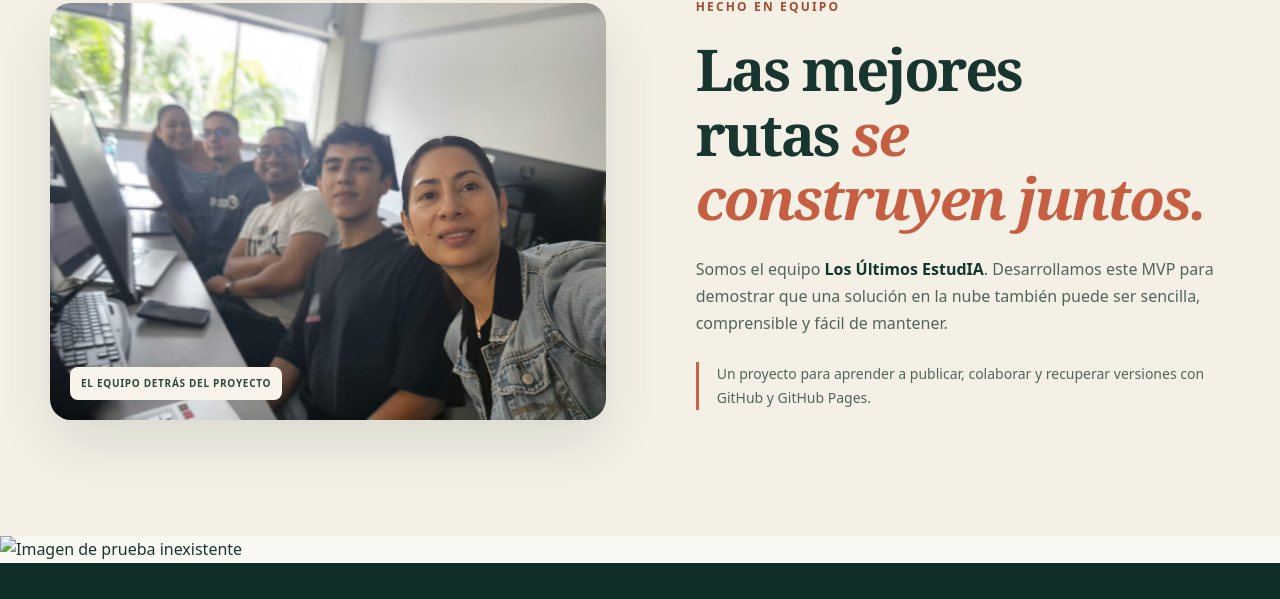
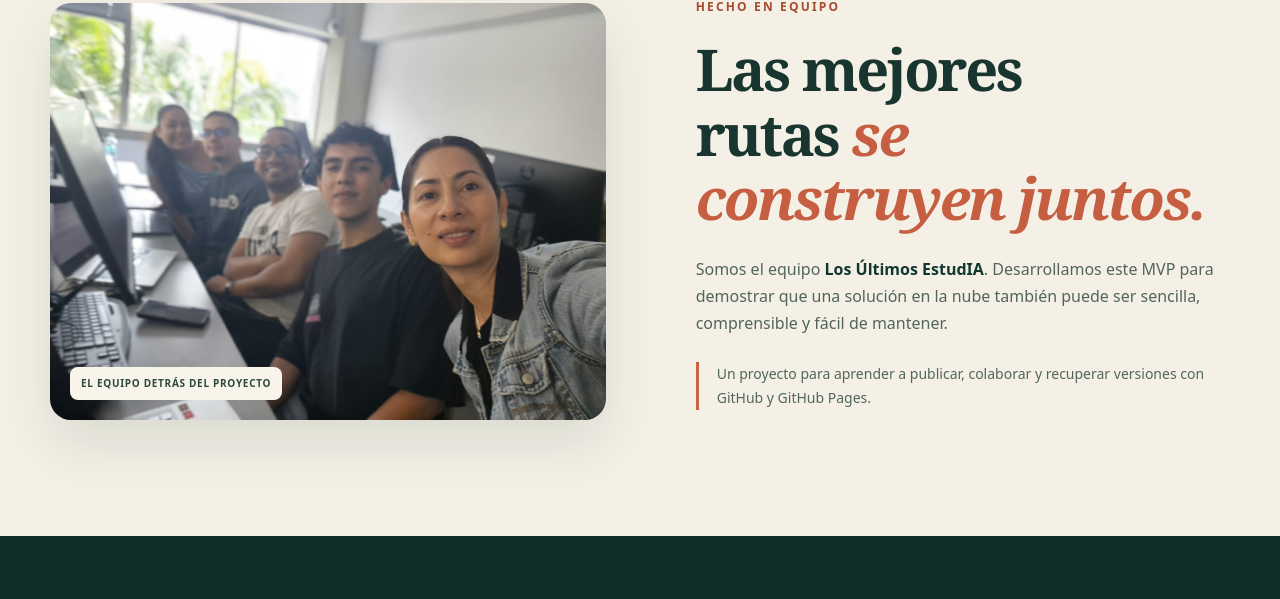
Before and after one commit to los-ultimos-estudIA/proyecto_estudia, a plain HTML site: page trabajo/index.html in a window 1280 px wide. Shown: the part 2500-3099 px from the top of the page. Drawn offline with Linux system fonts and the light colour scheme.

Commit message:
Corregir imagen inexistente

```diff
--- a/trabajo/index.html
+++ b/trabajo/index.html
@@ -163,7 +163,6 @@
           </div>
         </div>
       </section>
-      <img src="images/imagen-prueba-no-existe.png" alt="Imagen de prueba inexistente">
     </main>
 
     <footer class="site-footer">
```
